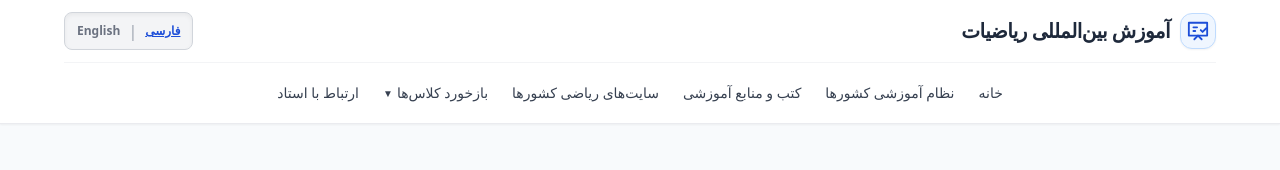
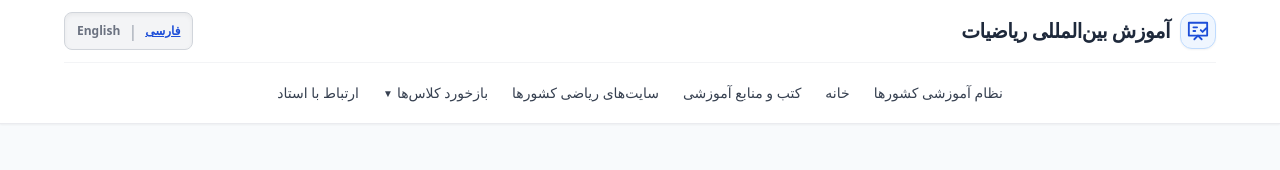
Before and after one commit to Hmohammadiz633/International-Mathematics-Site, a Next.js app: page / in a window 1280 px wide. Shown: the top 170 px of the page. Built offline with nearby package versions, Linux system fonts and the light colour scheme.

Commit message:
Update page.js

```diff
--- a/app/page.js
+++ b/app/page.js
@@ -175,22 +175,22 @@ export default function Home() {
           </div>
 
           <div className="w-full flex flex-col items-center gap-2 border-t border-gray-100 pt-3">
-            {/* دکمه‌های بالا شامل دکمه خانه بدون آیکون کنار نظام آموزشی */}
+            {/* دکمه‌های بالا شامل نظام آموزشی و خانه بدون آیکون در سمت راست نظام آموزشی */}
             <div className="w-full flex items-center justify-center gap-4 md:gap-6 overflow-x-auto py-2 text-xs md:text-sm font-medium text-gray-700">
-
-              {/* دکمه خانه بدون آیکون */}
-              <Link
-                href="/"
-                className="hover:text-blue-600 whitespace-nowrap transition-colors"
-              >
-                {isFa ? 'خانه' : 'Home'}
-              </Link>
 
               <Link
                 href="/educational-systems"
                 className="hover:text-blue-600 whitespace-nowrap transition-colors"
               >
                 {isFa ? 'نظام آموزشی کشورها' : 'Educational Systems'}
+              </Link>
+
+              {/* دکمه خانه بدون آیکون، دقیقاً سمت راست نظام آموزشی */}
+              <Link
+                href="/"
+                className="hover:text-blue-600 whitespace-nowrap transition-colors"
+              >
+                {isFa ? 'خانه' : 'Home'}
               </Link>
 
               <Link
```
